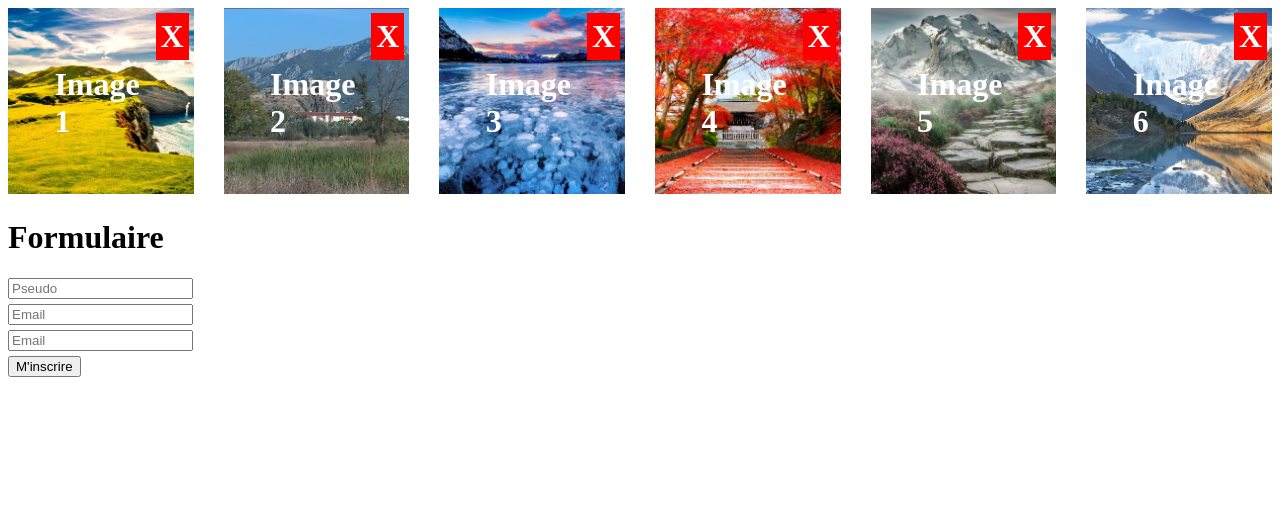
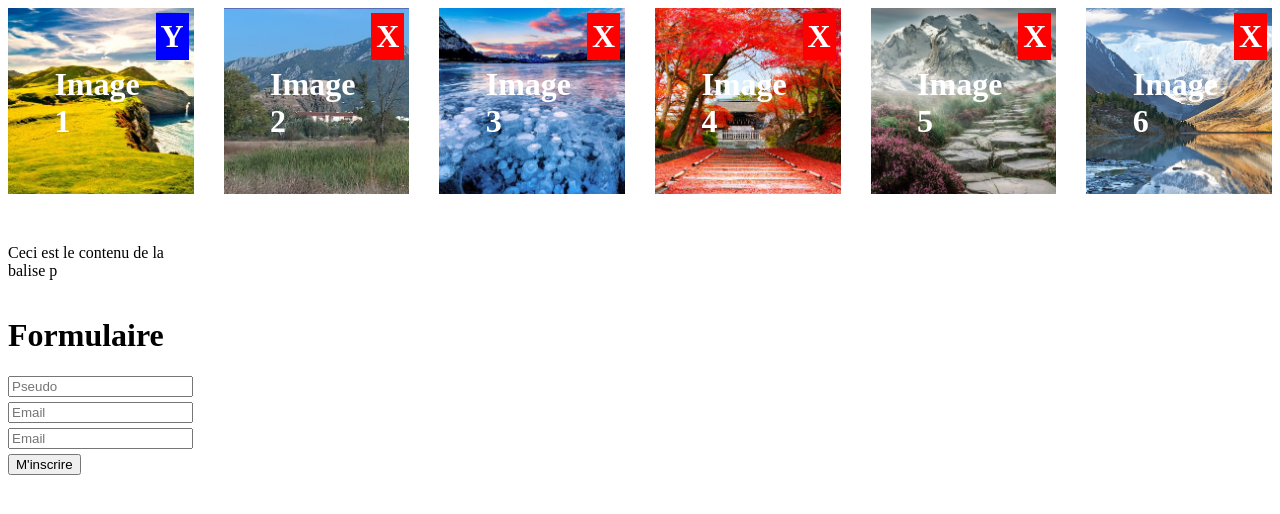
Before and after one commit to NouvelleTechno/dom-javascript, a plain HTML site: page index.html in a window 1280 px wide. Drawn offline with Linux system fonts and the light colour scheme.

Commit message:
Fin live

```diff
--- a/index.html
+++ b/index.html
@@ -9,7 +9,7 @@
     <link rel="stylesheet" href="css/styles.css">
 </head>
 <body>
-    <section>
+    <section id="section1">
         <div>
             <figure>
                 <img src="images/p1.jpg" alt="Image 1">
--- a/js/scripts.js
+++ b/js/scripts.js
@@ -0,0 +1,66 @@
+// On s'assure que le DOM est chargé
+window.onload = () => {
+    // Exécuté après le chargement de la page
+
+    // Sélectionner des éléments par leur id
+    let section = document.getElementById("section1")
+
+    // Sélectionner les éléments par leur classe
+    let invalid = document.getElementsByClassName("invalid-feedback")
+
+    // Sélectionner les éléments par leur balise
+    let figure = document.getElementsByTagName("figure")
+
+    // Sélectionner des éléments par sélecteurs CSS
+    let span = document.querySelector("div span") // Sélectionne le 1er résultat
+    let spans = document.querySelectorAll("div span") // Sélectionne tous les résultats
+
+
+    // Modifier le CSS d'un élément
+    span.style.backgroundColor = "blue"
+
+    // Modifier le contenu d'un élément
+    span.innerText = "Y"
+
+    // Liste des classes d'un élément
+    // span.classList.toggle("invalid")
+
+    // Ajouter un élément
+    // On crée une balise p
+    let nouvelleP = document.createElement("p")
+
+    // On insère le texte
+    let texte = document.createTextNode("Ceci est le contenu de la balise p")
+    nouvelleP.appendChild(texte)
+
+    // On insère la balise dans le document
+    section.appendChild(nouvelleP)
+
+    // Moins conventionnel
+    // let html = section.innerHTML
+    // html = "<p>Ceci est une autre balise p</p>" + html
+    // section.innerHTML = html
+
+    // Les évènements
+    for(let span = 0; span < spans.length; span++){
+        spans[span].addEventListener("click", clicSpan)
+    }
+
+    let pseudo = document.querySelector("[name=pseudo]")
+    pseudo.addEventListener("keyup", verifPseudo)
+}
+
+function clicSpan(){
+    // On efface l'image correspondant à la span cliquée
+    this.parentElement.remove()
+}
+
+function verifPseudo(){
+    if(this.value.length < 5){
+        this.classList.add("is-invalid")
+        this.classList.remove("is-valid")
+    }else{
+        this.classList.add("is-valid")
+        this.classList.remove("is-invalid")
+    }
+}
```
